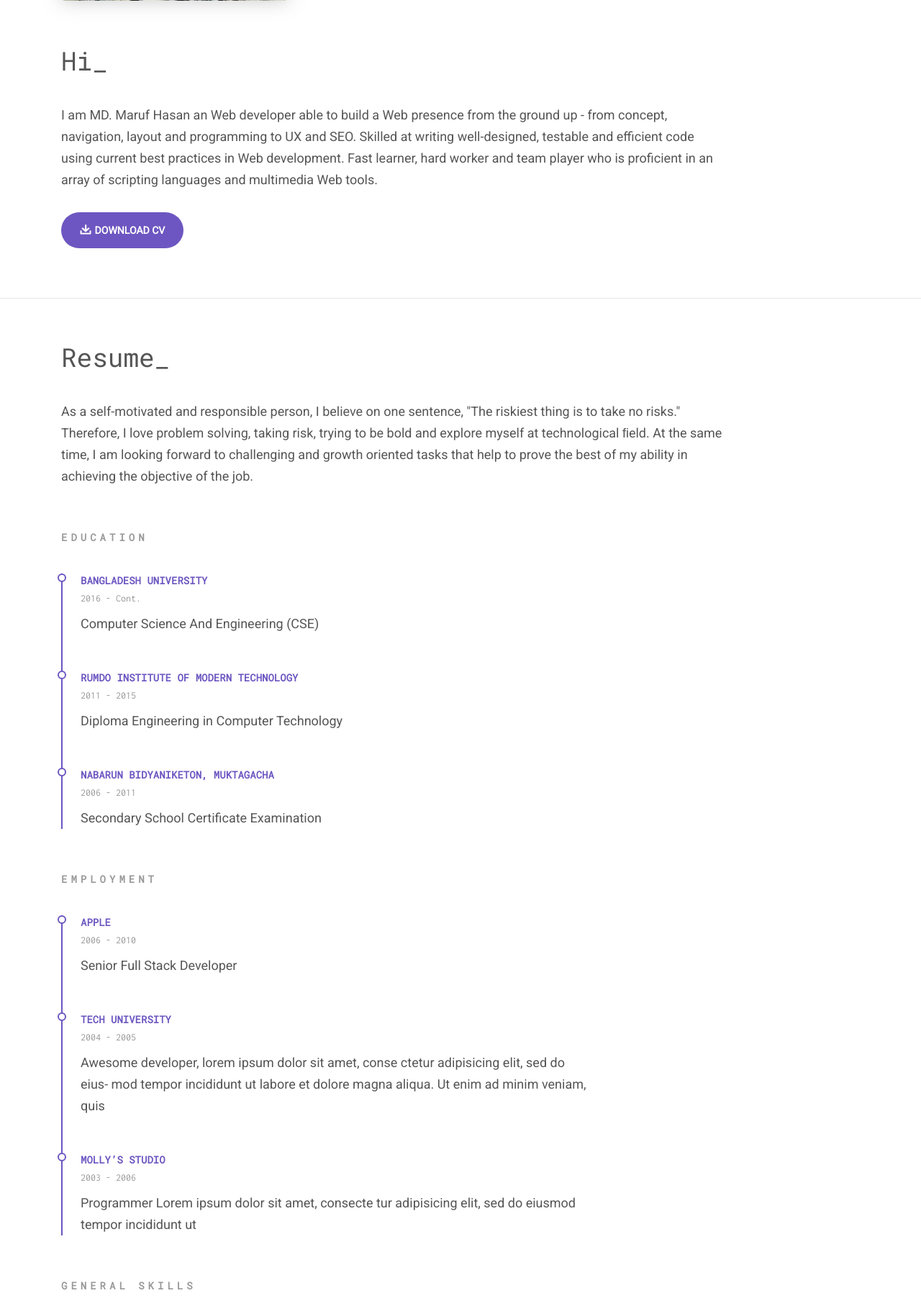
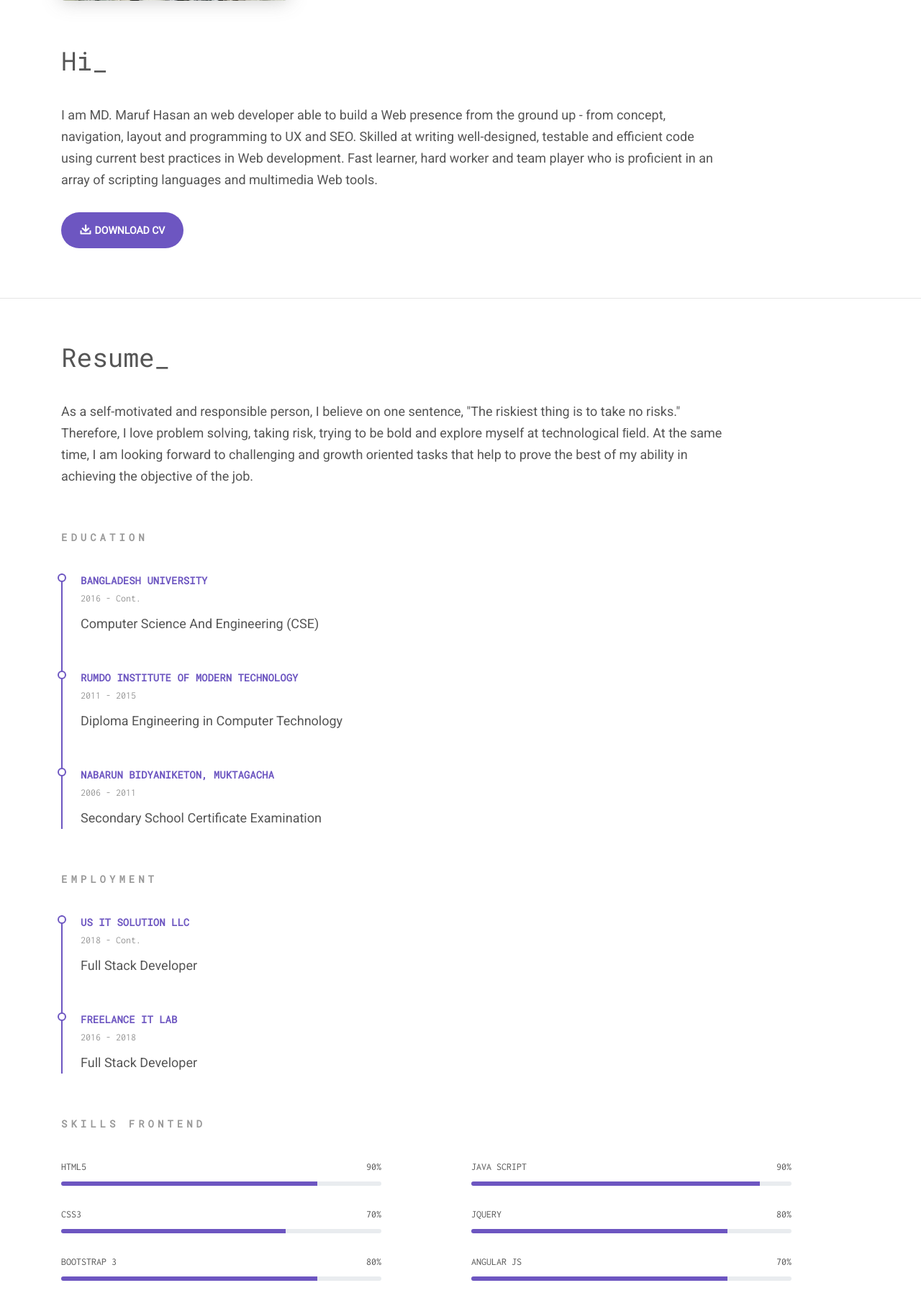
Before and after one commit to marufhasan1/marufhasan1.github.io, a PHP site: page / in a window 1280 px wide. Shown: the part 519-2341 px from the top of the page at 72% size. Run offline with PHP 8.4, Linux system fonts and the light colour scheme.

Commit message:
Change File Extention to php update skills

```diff
--- a/index.html
+++ b/index.php
@@ -111,7 +111,7 @@
       <div class="col-md-10">
         <h2 id="hello_header" class="section__title">Hi_</h2>
         <p class="section__description">
-          I am MD. Maruf Hasan an Web developer able to build a Web presence from the ground up - from concept, navigation,
+          I am MD. Maruf Hasan an web developer able to build a Web presence from the ground up - from concept, navigation,
           layout and programming to UX and SEO. Skilled at writing well-designed, testable and efficient code using
           current best practices in Web development. Fast learner, hard worker and team player who is proficient in
           an array of scripting languages and multimedia Web tools.
@@ -168,45 +168,39 @@
       <div class="col-md-8 section__resume resume-list">
         <h3 class="resume-list_title">employment</h3>
         <div class="resume-list__block">
-          <p class="resume-list__block-title">Apple</p>
-          <p class="resume-list__block-date">2006 - 2010</p>
+          <p class="resume-list__block-title"><a href="https://usitsolution.net/">US IT Solution LLC</a></p>
+          <p class="resume-list__block-date">2018 - Cont.</p>
           <p>
-            Senior Full Stack Developer
+            Full Stack Developer
           </p>
         </div>
         <div class="resume-list__block">
-          <p class="resume-list__block-title">Tech university</p>
-          <p class="resume-list__block-date">2004 - 2005</p>
+          <p class="resume-list__block-title"><a href="https://freelanceitlab.com/">Freelance IT Lab</a></p>
+          <p class="resume-list__block-date">2016 - 2018</p>
           <p>
-            Awesome developer, lorem ipsum dolor sit amet, conse ctetur adipisicing elit, sed do eius-
-            mod tempor incididunt ut labore et dolore magna aliqua. Ut enim ad minim veniam, quis
-          </p>
-        </div>
-        <div class="resume-list__block">
-          <p class="resume-list__block-title">Molly’s studio</p>
-          <p class="resume-list__block-date">2003 - 2006</p>
-          <p>
-            Programmer Lorem ipsum dolor sit amet, consecte tur adipisicing elit, sed do eiusmod tempor
-            incididunt ut
+            Full Stack Developer
           </p>
         </div>
       </div>
     </div>
+
+
     <div class="row section__resume progress-list js-progress-list">
       <div class="col-md-12">
-        <h3 class="progress-list__title">general skills</h3>
+        <h3 class="progress-list__title">skills frontend</h3>
       </div>
       <div class="col-md-5 mr-auto">
         <div class="progress-list__skill">
           <p>
             <span class="progress-list__skill-title">html5</span>
-            <span class="progress-list__skill-value">80%</span>
+            <span class="progress-list__skill-value">90%</span>
           </p>
           <div class="progress">
             <div class="progress-bar" role="progressbar" aria-valuenow="80" aria-valuemin="0" aria-valuemax="100" >
             </div>
           </div>
         </div>
+
         <div class="progress-list__skill">
           <p>
             <span class="progress-list__skill-title">css3</span>
@@ -217,19 +211,10 @@
             </div>
           </div>
         </div>
+
         <div class="progress-list__skill">
           <p>
-            <span class="progress-list__skill-title">java script</span>
-            <span class="progress-list__skill-value">90%</span>
-          </p>
-          <div class="progress">
-            <div class="progress-bar" role="progressbar" aria-valuenow="90" aria-valuemin="0" aria-valuemax="100">
-            </div>
-          </div>
-        </div>
-        <div class="progress-list__skill">
-          <p>
-            <span class="progress-list__skill-title">jquery</span>
+            <span class="progress-list__skill-title">bootstrap 3</span>
             <span class="progress-list__skill-value">80%</span>
           </p>
           <div class="progress">
@@ -241,7 +226,18 @@
       <div class="col-md-5 mr-auto">
         <div class="progress-list__skill">
           <p>
-            <span class="progress-list__skill-title">bootstrap 3</span>
+            <span class="progress-list__skill-title">java script</span>
+            <span class="progress-list__skill-value">90%</span>
+          </p>
+          <div class="progress">
+            <div class="progress-bar" role="progressbar" aria-valuenow="90" aria-valuemin="0" aria-valuemax="100">
+            </div>
+          </div>
+        </div>
+
+        <div class="progress-list__skill">
+          <p>
+            <span class="progress-list__skill-title">jquery</span>
             <span class="progress-list__skill-value">80%</span>
           </p>
           <div class="progress">
@@ -249,19 +245,65 @@
             </div>
           </div>
         </div>
+
         <div class="progress-list__skill">
           <p>
-            <span class="progress-list__skill-title">grunt</span>
+            <span class="progress-list__skill-title">Angular JS</span>
+            <span class="progress-list__skill-value">70%</span>
+          </p>
+          <div class="progress">
+            <div class="progress-bar" role="progressbar" aria-valuenow="80" aria-valuemin="0" aria-valuemax="100">
+            </div>
+          </div>
+        </div>
+
+      </div>
+    </div>
+
+
+
+    <div class="row section__resume progress-list js-progress-list">
+      <div class="col-md-12">
+        <h3 class="progress-list__title">skills Server Side</h3>
+      </div>
+      <div class="col-md-5 mr-auto">
+        <div class="progress-list__skill">
+          <p>
+            <span class="progress-list__skill-title">PHP</span>
+            <span class="progress-list__skill-value">80%</span>
+          </p>
+          <div class="progress">
+            <div class="progress-bar" role="progressbar" aria-valuenow="80" aria-valuemin="0" aria-valuemax="100" >
+            </div>
+          </div>
+        </div>
+
+        <div class="progress-list__skill">
+          <p>
+            <span class="progress-list__skill-title">My Sql</span>
             <span class="progress-list__skill-value">60%</span>
           </p>
           <div class="progress">
-            <div class="progress-bar" role="progressbar" aria-valuenow="60" aria-valuemin="0" aria-valuemax="100">
+            <div class="progress-bar" role="progressbar" aria-valuenow="70" aria-valuemin="0" aria-valuemax="100">
             </div>
           </div>
         </div>
+
         <div class="progress-list__skill">
           <p>
-            <span class="progress-list__skill-title">git</span>
+            <span class="progress-list__skill-title">Laravel</span>
+            <span class="progress-list__skill-value">70%</span>
+          </p>
+          <div class="progress">
+            <div class="progress-bar" role="progressbar" aria-valuenow="80" aria-valuemin="0" aria-valuemax="100">
+            </div>
+          </div>
+        </div>
+      </div>
+      <div class="col-md-5 mr-auto">
+        <div class="progress-list__skill">
+          <p>
+            <span class="progress-list__skill-title">Codeigniter</span>
             <span class="progress-list__skill-value">90%</span>
           </p>
           <div class="progress">
@@ -269,18 +311,42 @@
             </div>
           </div>
         </div>
+
+      </div>
+    </div>
+
+
+
+    <div class="row section__resume progress-list js-progress-list">
+      <div class="col-md-12">
+        <h3 class="progress-list__title">Others Skills</h3>
+      </div>
+      <div class="col-md-5 mr-auto">
         <div class="progress-list__skill">
           <p>
-            <span class="progress-list__skill-title">adobe photoshop</span>
-            <span class="progress-list__skill-value">80%</span>
+            <span class="progress-list__skill-title">Adobe Photoshop</span>
+            <span class="progress-list__skill-value">50%</span>
           </p>
           <div class="progress">
-            <div class="progress-bar" role="progressbar" aria-valuenow="80" aria-valuemin="0" aria-valuemax="100">
+            <div class="progress-bar" role="progressbar" aria-valuenow="80" aria-valuemin="0" aria-valuemax="100" >
             </div>
           </div>
         </div>
-      </div>
+
+        <div class="progress-list__skill">
+          <p>
+            <span class="progress-list__skill-title">Adobe Illustrator</span>
+            <span class="progress-list__skill-value">65%</span>
+          </p>
+          <div class="progress">
+            <div class="progress-bar" role="progressbar" aria-valuenow="70" aria-valuemin="0" aria-valuemax="100">
+            </div>
+          </div>
+        </div>
     </div>
+
+
+
   </section>
 <!--Resume-->
 
```
